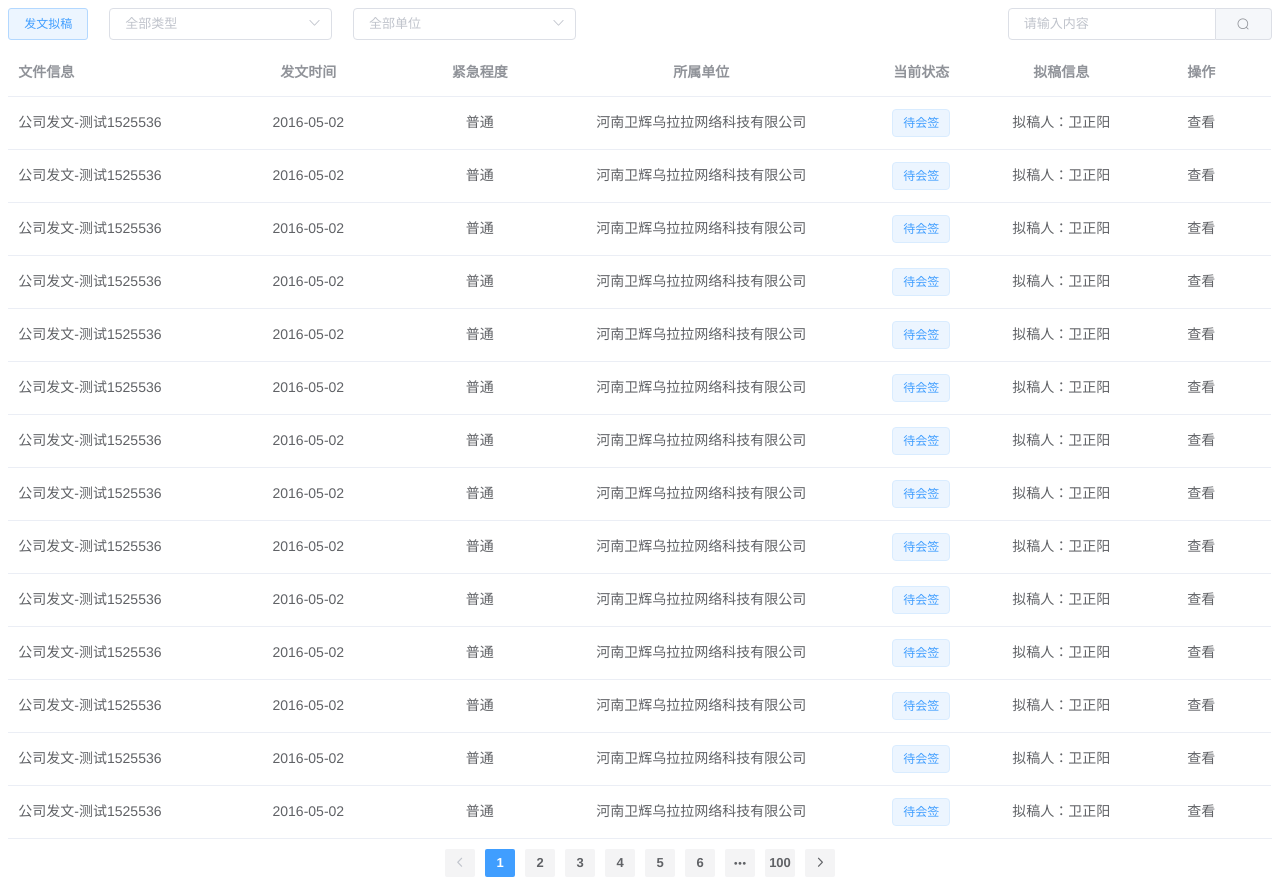
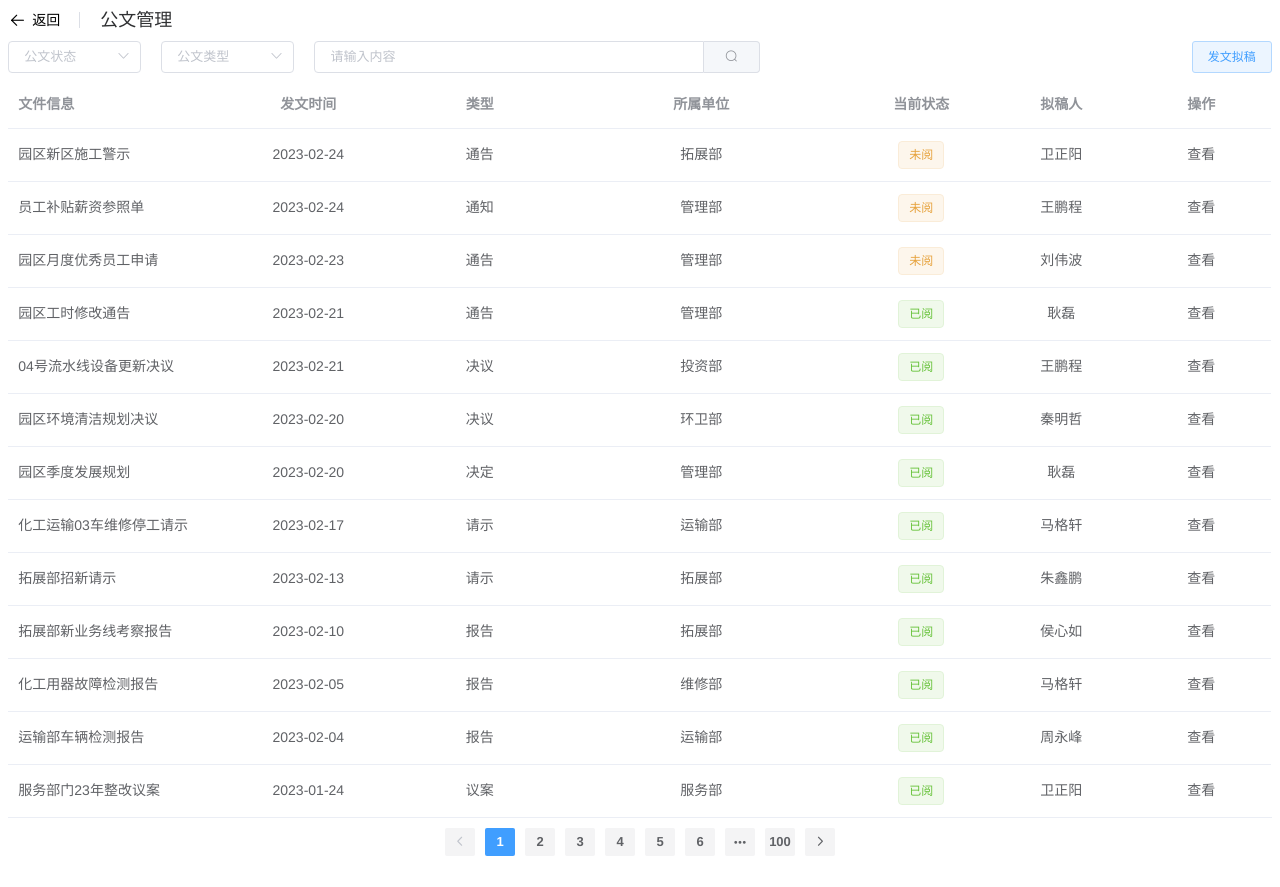
Before and after one commit to bo-ddd/industry, a Vue app: page /publishKumon in a window 1280 px wide. Built offline with nearby package versions, Linux system fonts and the light colour scheme; what @jiaminghi/data-view would draw is missing.

Commit message:
返回上级以及页面细节修改

```diff
--- a/src/views/officeManagement/kumonManagement/publishKumon.vue
+++ b/src/views/officeManagement/kumonManagement/publishKumon.vue
@@ -1,7 +1,38 @@
 <template>
   <div class="box">
+    <el-page-header class="pb-2" @back="goBack" content="公文管理">
+</el-page-header>
     <div class="box-top">
       <div class="box-select">
+
+        <el-select class="" placeholder="公文状态" size="small">
+          <el-option
+            v-for="item in options"
+            :key="item.value"
+            :label="item.label"
+            :value="item.value"
+          >
+          </el-option>
+        </el-select>
+        <el-select class="ml-5" placeholder="公文类型" size="small">
+          <el-option
+            v-for="item in unit"
+            :key="item.value"
+            :label="item.label"
+            :value="item.value"
+          >
+          </el-option>
+        </el-select>
+        <el-input
+          placeholder="请输入内容"
+          v-model="input3"
+          class="input-with-select ml-5"
+          size="small"
+        >
+          <el-button slot="append" icon="el-icon-search"></el-button>
+        </el-input>
+      </div>
+      <div class="box-search">
         <el-button
           type="primary"
           size="small"
@@ -150,34 +181,6 @@
           </div>
         </el-dialog>
 
-        <el-select class="ml-5" placeholder="全部类型" size="small">
-          <el-option
-            v-for="item in options"
-            :key="item.value"
-            :label="item.label"
-            :value="item.value"
-          >
-          </el-option>
-        </el-select>
-        <el-select class="ml-5" placeholder="全部单位" size="small">
-          <el-option
-            v-for="item in unit"
-            :key="item.value"
-            :label="item.label"
-            :value="item.value"
-          >
-          </el-option>
-        </el-select>
-      </div>
-      <div class="box-search">
-        <el-input
-          placeholder="请输入内容"
-          v-model="input3"
-          class="input-with-select"
-          size="small"
-        >
-          <el-button slot="append" icon="el-icon-search"></el-button>
-        </el-input>
       </div>
     </div>
     <div class="box-table mt-2">
@@ -197,7 +200,7 @@
             <span>{{ scope.row.time }}</span>
           </template>
         </el-table-column>
-        <el-table-column prop="extent" align="center" label="紧急程度">
+        <el-table-column prop="extent" align="center" label="类型">
           <template slot-scope="scope">
             <span>{{ scope.row.extent }}</span>
           </template>
@@ -214,10 +217,10 @@
         </el-table-column>
         <el-table-column prop="state" align="center" label="当前状态">
           <template slot-scope="scope">
-            <el-tag size="medium">{{ scope.row.state }}</el-tag>
+            <el-tag size="medium" :type="scope.row.type">{{ scope.row.state }}</el-tag>
           </template>
         </el-table-column>
-        <el-table-column prop="massage" align="center" label="拟稿信息">
+        <el-table-column prop="massage" align="center" label="拟稿人">
           <template slot-scope="scope">
             <span>{{ scope.row.massage }}</span>
           </template>
@@ -242,184 +245,227 @@
 export default {
   data() {
     return {
+      input3:'',
       delivery: false,
       dialogFormVisible: false,
       options: [
         {
           value: "选项1",
-          label: "紧急",
+          label: "已阅",
         },
         {
           value: "选项2",
-          label: "普通",
+          label: "未阅",
         },
-        {
-          value: "选项3",
-          label: "加急",
-        },
+
 
       ],
       unit: [
         {
           value: "选项1",
-          label: "策划部",
+          label: "决议",
         },
         {
           value: "选项2",
-          label: "招商部",
+          label: "决定",
         },
         {
           value: "选项3",
-          label: "服务部",
+          label: "命令",
         }, {
-          value: "选项1",
-          label: "投资部",
+          value: "选项4",
+          label: "公报",
         },
         {
-          value: "选项2",
-          label: "拓展部",
+          value: "选项5",
+          label: "公告",
         },
         {
-          value: "选项3",
-          label: "合作部",
+          value: "选项6",
+          label: "通知",
+        }, {
+          value: "选项7",
+          label: "通报",
+        }, {
+          value: "选项8",
+          label: "请示",
+        }, {
+          value: "选项9",
+          label: "批复",
+        }, {
+          value: "选项10",
+          label: "议案",
+        }, {
+          value: "选项11",
+          label: "函",
         },
-
+        {
+          value: "选项12",
+          label: "纪要",
+        },
+        {
+          value: "选项13",
+          label: "通报",
+        },
+        {
+          value: "选项14",
+          label: "通告",
+        },
+        {
+          value: "选项15",
+          label: "报告",
+        },
       ],
       value: "",
       tableData: [
         {
-          name: "公司发文-测试1525536",
-          time: "2016-05-02",
-          extent: "普通",
-          unit: "河南卫辉乌拉拉网络科技有限公司",
-          state: "待会签",
-          massage: "拟稿人：卫正阳",
+          name: "园区新区施工警示",
+          time: "2023-02-24",
+          extent: "通告",
+          unit: "拓展部",
+          state: "未阅",
+          type:"warning",
+          massage: "卫正阳",
           operate: "查看",
         },
         {
-          name: "公司发文-测试1525536",
-          time: "2016-05-02",
-          extent: "普通",
-          unit: "河南卫辉乌拉拉网络科技有限公司",
-          state: "待会签",
-          massage: "拟稿人：卫正阳",
+          name: "员工补贴薪资参照单",
+          time: "2023-02-24",
+          extent: "通知",
+          unit: "管理部",
+          state: "未阅",
+          type:"warning",
+          massage: "王鹏程",
           operate: "查看",
         },
         {
-          name: "公司发文-测试1525536",
-          time: "2016-05-02",
-          extent: "普通",
-          unit: "河南卫辉乌拉拉网络科技有限公司",
-          state: "待会签",
-          massage: "拟稿人：卫正阳",
+          name: "园区月度优秀员工申请",
+          time: "2023-02-23",
+          extent: "通告",
+          unit: "管理部",
+          state: "未阅",
+          type:"warning",
+          massage: "刘伟波",
           operate: "查看",
         },
         {
-          name: "公司发文-测试1525536",
-          time: "2016-05-02",
-          extent: "普通",
-          unit: "河南卫辉乌拉拉网络科技有限公司",
-          state: "待会签",
-          massage: "拟稿人：卫正阳",
+          name: "园区工时修改通告",
+          time: "2023-02-21",
+          extent: "通告",
+          unit: "管理部",
+          state: "已阅",
+          type:"success",
+          massage: "耿磊",
           operate: "查看",
         },
         {
-          name: "公司发文-测试1525536",
-          time: "2016-05-02",
-          extent: "普通",
-          unit: "河南卫辉乌拉拉网络科技有限公司",
-          state: "待会签",
-          massage: "拟稿人：卫正阳",
+          name: "04号流水线设备更新决议",
+          time: "2023-02-21",
+          extent: "决议",
+          unit: "投资部",
+          state: "已阅",
+          type:"success",
+          massage: "王鹏程",
           operate: "查看",
         },
         {
-          name: "公司发文-测试1525536",
-          time: "2016-05-02",
-          extent: "普通",
-          unit: "河南卫辉乌拉拉网络科技有限公司",
-          state: "待会签",
-          massage: "拟稿人：卫正阳",
+          name: "园区环境清洁规划决议",
+          time: "2023-02-20",
+          extent: "决议",
+          unit: "环卫部",
+          state: "已阅",
+          type:"success",
+          massage: "秦明哲",
           operate: "查看",
         },
         {
-          name: "公司发文-测试1525536",
-          time: "2016-05-02",
-          extent: "普通",
-          unit: "河南卫辉乌拉拉网络科技有限公司",
-          state: "待会签",
-          massage: "拟稿人：卫正阳",
+          name: "园区季度发展规划",
+          time: "2023-02-20",
+          extent: "决定",
+          unit: "管理部",
+          state: "已阅",
+          type:"success",
+          massage: "耿磊",
           operate: "查看",
         },
         {
-          name: "公司发文-测试1525536",
-          time: "2016-05-02",
-          extent: "普通",
-          unit: "河南卫辉乌拉拉网络科技有限公司",
-          state: "待会签",
-          massage: "拟稿人：卫正阳",
+          name: "化工运输03车维修停工请示",
+          time: "2023-02-17",
+          extent: "请示",
+          unit: "运输部",
+          state: "已阅",
+          type:"success",
+          massage: "马格轩",
           operate: "查看",
         },
         {
-          name: "公司发文-测试1525536",
-          time: "2016-05-02",
-          extent: "普通",
-          unit: "河南卫辉乌拉拉网络科技有限公司",
-          state: "待会签",
-          massage: "拟稿人：卫正阳",
+          name: "拓展部招新请示",
+          time: "2023-02-13",
+          extent: "请示",
+          unit: "拓展部",
+          state: "已阅",
+          type:"success",
+          massage: "朱鑫鹏",
           operate: "查看",
         },
         {
-          name: "公司发文-测试1525536",
-          time: "2016-05-02",
-          extent: "普通",
-          unit: "河南卫辉乌拉拉网络科技有限公司",
-          state: "待会签",
-          massage: "拟稿人：卫正阳",
+          name: "拓展部新业务线考察报告",
+          time: "2023-02-10",
+          extent: "报告",
+          unit: "拓展部",
+          state: "已阅",
+          type:"success",
+          massage: "侯心如",
           operate: "查看",
         },
         {
-          name: "公司发文-测试1525536",
-          time: "2016-05-02",
-          extent: "普通",
-          unit: "河南卫辉乌拉拉网络科技有限公司",
-          state: "待会签",
-          massage: "拟稿人：卫正阳",
+          name: "化工用器故障检测报告",
+          time: "2023-02-05",
+          extent: "报告",
+          unit: "维修部",
+          state: "已阅",
+          type:"success",
+          massage: "马格轩",
           operate: "查看",
         },
         {
-          name: "公司发文-测试1525536",
-          time: "2016-05-02",
-          extent: "普通",
-          unit: "河南卫辉乌拉拉网络科技有限公司",
-          state: "待会签",
-          massage: "拟稿人：卫正阳",
+          name: "运输部车辆检测报告",
+          time: "2023-02-04",
+          extent: "报告",
+          unit: "运输部",
+          state: "已阅",
+          type:"success",
+          massage: "周永峰",
           operate: "查看",
         },
         {
-          name: "公司发文-测试1525536",
-          time: "2016-05-02",
-          extent: "普通",
-          unit: "河南卫辉乌拉拉网络科技有限公司",
-          state: "待会签",
-          massage: "拟稿人：卫正阳",
-          operate: "查看",
-        },
-        {
-          name: "公司发文-测试1525536",
-          time: "2016-05-02",
-          extent: "普通",
-          unit: "河南卫辉乌拉拉网络科技有限公司",
-          state: "待会签",
-          massage: "拟稿人：卫正阳",
+          name: "服务部门23年整改议案",
+          time: "2023-01-24",
+          extent: "议案",
+          unit: "服务部",
+          state: "已阅",
+          type:"success",
+          massage: "卫正阳",
           operate: "查看",
         },
 
+
       ],
+
     };
   },
+  methods:{
+    goBack(){
+      this.$router.go(-1)
+    }
+  }
 };
 </script>
 <style scoped>
+.box-select{
+  display: flex;
+
+}
 .box-btn {
   display: flex;
   justify-content: center;
@@ -440,6 +486,9 @@ export default {
 .box {
   padding: 2rem;
   box-sizing: border-box;
+}
+.pb-2{
+  padding-bottom: 2rem;
 }
 .pagination {
   display: flex;
--- a/src/views/officeManagement/transactionManagement/transactionManagement.vue
+++ b/src/views/officeManagement/transactionManagement/transactionManagement.vue
@@ -1,6 +1,7 @@
 <template>
   <div class="box">
-    <div class="title">事务管理</div>
+    <el-page-header class="pb-2" @back="goBack" content="事务管理">
+    </el-page-header>
     <div class="box-top">
       <div class="box-select">
         <el-select class="" placeholder="全部类型" size="small">
@@ -31,20 +32,26 @@
         </el-input>
       </div>
       <div class="box-search">
-        <el-button type="primary" size="small"  @click="dialogFormVisible = true" plain>发起事务</el-button>
+        <el-button
+          type="primary"
+          size="small"
+          @click="dialogFormVisible = true"
+          plain
+          >发起事务</el-button
+        >
         <el-dialog title="发起事务" class="" :visible.sync="dialogFormVisible">
           <el-form ref="form" :model="sizeForm" label-width="80px" size="mini">
             <el-form-item label="事务名称">
               <el-input v-model="sizeForm.name"></el-input>
             </el-form-item>
-          <el-form-item label="事务类型">
-            <el-select v-model="sizeForm.region" placeholder="请选择事务类型">
-              <el-option label="基础保障" value="shanghai"></el-option>
-              <el-option label="证件年检" value="beijing"></el-option>
-              <el-option label="防范演练" value="shanghai"></el-option>
-              <el-option label="会议" value="beijing"></el-option>
-              <el-option label="园区环卫" value="shanghai"></el-option>
-              <el-option label="设备检修" value="beijing"></el-option>
+            <el-form-item label="部门">
+              <el-select v-model="sizeForm.region" placeholder="请选择部门">
+                <el-option label="全部门" value="shanghai"></el-option>
+                <el-option label="服务部" value="beijing"></el-option>
+                <el-option label="维修部" value="shanghai"></el-option>
+                <el-option label="拓展部" value="beijing"></el-option>
+                <el-option label="消防部" value="shanghai"></el-option>
+                <el-option label="运输部" value="beijing"></el-option>
               </el-select>
             </el-form-item>
             <el-form-item label="开始时间">
@@ -83,27 +90,36 @@
                 ></el-time-picker>
               </el-col>
             </el-form-item>
-          <el-form-item label="活动性质">
+            <el-form-item label="事务类型">
               <el-checkbox-group v-model="sizeForm.type">
                 <el-checkbox-button
-                label="美食/餐厅线上活动"
+                  label="基础保障"
                   name="type"
                 ></el-checkbox-button>
                 <el-checkbox-button
-                label="地推活动"
+                  label="证件年检"
                   name="type"
                 ></el-checkbox-button>
                 <el-checkbox-button
-                label="线下主题活动"
+                  label="防范演练"
+                  name="type"
+                ></el-checkbox-button>
+                <el-checkbox-button
+                  label="会议"
+                  name="type"
+                ></el-checkbox-button>
+                <el-checkbox-button
+                  label="园区环卫"
+                  name="type"
+                ></el-checkbox-button>
+                <el-checkbox-button
+                  label="设备检修"
                   name="type"
                 ></el-checkbox-button>
               </el-checkbox-group>
             </el-form-item>
-          <el-form-item label="特殊资源">
-            <el-radio-group v-model="sizeForm.resource" size="medium">
-              <el-radio border label="线上品牌商赞助"></el-radio>
-              <el-radio border label="线下场地免费"></el-radio>
-            </el-radio-group>
+            <el-form-item label="事务详情">
+              <el-input type="textarea" v-model="sizeForm.desc"></el-input>
             </el-form-item>
             <el-form-item size="large">
               <el-button type="primary" @click="onSubmit">立即创建</el-button>
@@ -142,7 +158,9 @@
         </el-table-column>
         <el-table-column prop="state" align="center" label="当前状态">
           <template slot-scope="scope">
-            <el-tag size="medium">{{ scope.row.state }}</el-tag>
+            <el-tag size="medium" :type="scope.row.type">{{
+              scope.row.state
+            }}</el-tag>
           </template>
         </el-table-column>
         <el-table-column prop="massage" align="center" label="组织人员">
@@ -166,7 +184,7 @@ export default {
   data() {
     return {
       delivery: false,
-      dialogFormVisible:false,
+      dialogFormVisible: false,
       options: [
         {
           value: "选项1",
@@ -215,6 +233,7 @@ export default {
           extent: "每日",
           unit: "服务部",
           state: "进行中",
+          type: "",
           massage: "刘伟波",
         },
         {
@@ -232,13 +251,15 @@ export default {
           unit: "运输部",
           state: "进行中",
           massage: "卫正阳",
+          type: "",
         },
         {
           name: "防火演练",
           time: "防范演练",
           extent: "2023-02-25",
           unit: "服务部",
-          state: "待会签",
+          state: "待进行",
+          type: "warning",
           massage: "周永峰",
         },
         {
@@ -247,6 +268,7 @@ export default {
           extent: "2023-03-01",
           unit: "拓展部",
           state: "待进行",
+          type: "warning",
           massage: "侯心如",
         },
         {
@@ -255,6 +277,7 @@ export default {
           extent: "2023-03-01",
           unit: "全部门",
           state: "待进行",
+          type: "warning",
           massage: "耿磊",
         },
 
@@ -265,6 +288,7 @@ export default {
           unit: "维修部",
           state: "待进行",
           massage: "马格轩",
+          type: "warning",
         },
 
         {
@@ -273,6 +297,7 @@ export default {
           extent: "2023-02-15",
           unit: "维修部",
           state: "已完成",
+          type: "success",
           massage: "马格轩",
         },
         {
@@ -281,6 +306,7 @@ export default {
           extent: "2023-01-15",
           unit: "维修部",
           state: "已完成",
+          type: "success",
           massage: "马格轩",
         },
         {
@@ -289,22 +315,29 @@ export default {
           extent: "2023-02-01",
           unit: "服务部",
           state: "已完成",
+          type: "success",
           massage: "朱鑫鹏",
         },
       ],
       sizeForm: {
-          name: '',
-          region: '',
-          startDate: '',
-          startTime: '',
-          endDate: '',
-          endTime: '',
+        name: "",
+        region: "",
+        startDate: "",
+        startTime: "",
+        endDate: "",
+        endTime: "",
         delivery: false,
         type: [],
-          resource: '',
-          desc: ''
-        }
+        resource: "",
+        desc: "",
+      },
+      input3:'',
     };
+  },
+  methods: {
+    goBack() {
+      this.$router.go(-1);
+    },
   },
 };
 </script>
@@ -332,6 +365,9 @@ export default {
 }
 .width-20 {
   width: 20%;
+}
+.pb-2 {
+  padding-bottom: 2rem;
 }
 .dialog {
   display: flex;
@@ -382,7 +418,7 @@ element.style {
 .mt-2 {
   margin-top: 2rem;
 }
-.line.el-col.el-col-2{
+.line.el-col.el-col-2 {
   display: flex;
   justify-content: center;
 }
```
Lines whose indentation alone changed are shown as unchanged.
